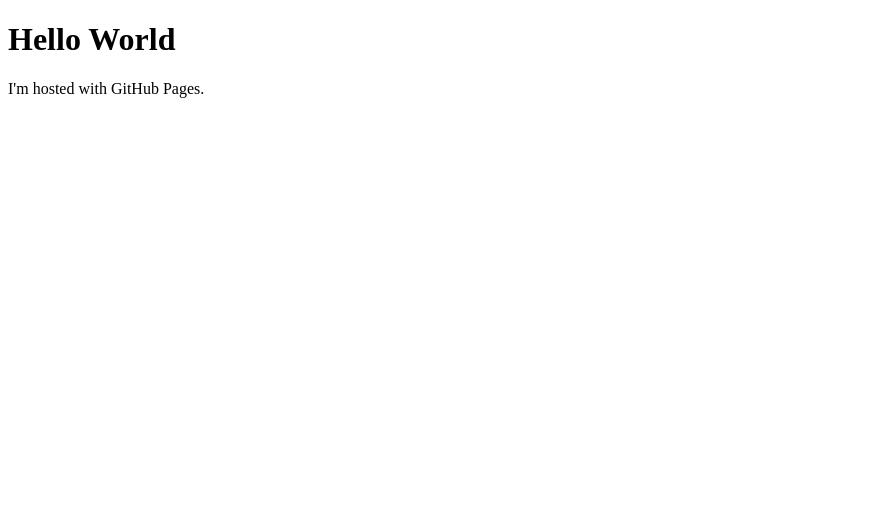
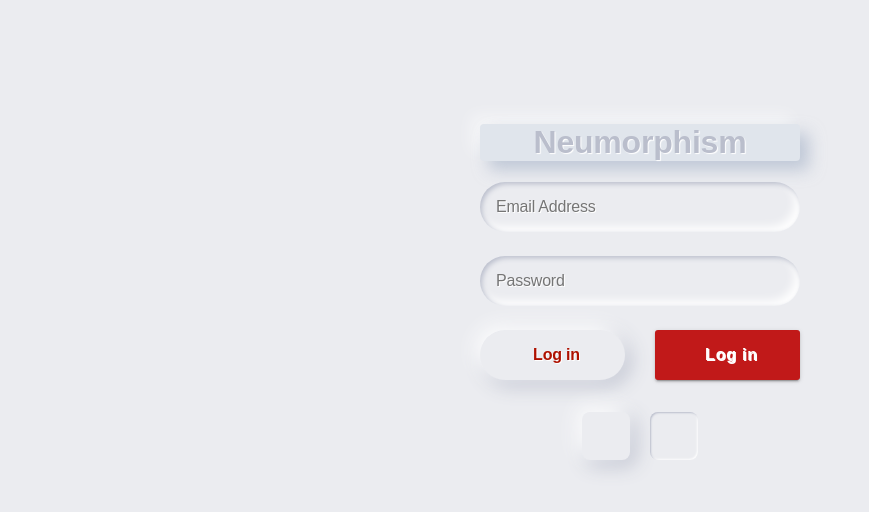
Before and after one commit to STHEXA/Neumorphism, a plain HTML site: page index.html in a window 1280 px wide. Shown: the whole page, without its empty margins (0-869 px from the left). Drawn offline with Linux system fonts and the light colour scheme.

Commit message:
フォームを作成

```diff
--- a/index.html
+++ b/index.html
@@ -1,7 +1,31 @@
 <!DOCTYPE html>
-<html>
+<html lang="ja">
+<head>
+  <meta charset="UTF-8">
+  <meta name="viewport" content="width=device-width, initial-scale=1.0">
+  <link href="style.css" rel="stylesheet">
+  <script src="main.js" type="text/javascript"></script>
+  <title>Neumorphism</title>
+</head>
 <body>
-<h1>Hello World</h1>
-<p>I'm hosted with GitHub Pages.</p>
+  <form>
+    <div class="box-title">
+      <h1>Neumorphism</h1>
+    </div>
+    <label>
+      <input type="text" placeholder="Email Address"/>
+    </label>
+    <label>
+      <input type="password" placeholder="Password"/>
+    </label>
+    <div class="login-wrap">
+      <button class="red left-btn" type="button"><i class="icon ion-md-lock"></i> Log in</button>
+      <button class="white right-btn" type="button"><i class="icon ion-md-lock"></i> Log in</button>
+    </div>
+    <div class="segment">
+      <button class="unit" type="button"><i class="icon ion-md-arrow-back"></i></button>
+      <button class="unit-dent" type="button"><i class="icon ion-md-arrow-back"></i></button>
+    </div>
+  </form>
 </body>
 </html>
--- /dev/null
+++ b/main.js
@@ -0,0 +1,6 @@
+const units = document.querySelectorAll('.unit');
+console.log('units');
+console.log(units);
+for (let unit of units) {
+  unit.onclick = () => unit.classList.contains('active');
+}
--- /dev/null
+++ b/style.scss
@@ -0,0 +1,181 @@
+$ruler: 16px;
+$color-red: #AE1100;
+$color-bg: #EBECF0;
+$color-shadow: #BABECC;
+$color-white: #FFF;
+
+body, html {
+  background-color:$color-bg;
+}
+
+body, p, input, select, textarea, button {
+    font-family: 'Montserrat', sans-serif;
+    letter-spacing: -0.2px;
+    font-size: $ruler;
+}
+
+.container {
+  display: flex;
+}
+div, p {
+  color: $color-shadow;
+  text-shadow: 1px 1px 1px $color-white;
+}
+
+
+form {
+  padding: $ruler;
+  width: $ruler*20;
+  margin: 0 auto;
+}
+.box-title {
+  /* Basic styling and alignment */
+  margin-left: auto;
+  margin-right: auto;
+  margin-top:100px;
+  border-radius:4px;
+    /* Basic styling and alignment */
+  /* For Neumorphism Effect */
+  background-color:#E0E5EC;
+  box-shadow: 9px 9px 16px rgba(163,177,198,0.6), -9px -9px 16px rgba(255,255,255, 0.5);
+    /* For Neumorphism Effect */
+    text-align: center;
+}
+.segment {
+  padding: $ruler*2 0;
+  text-align: center;
+}
+
+button, input {
+  border: 0;
+  outline: 0;
+  font-size: $ruler;
+  border-radius: $ruler*20;
+  padding: $ruler;
+  background-color:$color-bg;
+  text-shadow: 1px 1px 0 $color-white;
+}
+
+label {
+  display: block;
+  margin-bottom: $ruler*1.5;
+  width: 100%;
+}
+
+input {
+  margin-right: $ruler/2;
+  box-shadow:  inset 2px 2px 5px $color-shadow, inset -5px -5px 10px $color-white;
+  width: 100%;
+  box-sizing: border-box;
+  transition: all 0.2s ease-in-out;
+  appearance: none;
+  -webkit-appearance: none;
+
+  &:focus {
+    box-shadow:  inset 1px 1px 2px $color-shadow, inset -1px -1px 2px $color-white;
+  }
+}
+
+.login-wrap {
+  display: flex;
+  .left-btn {
+    margin-right: 30px;
+  }
+}
+
+button {
+  color:#61677C;
+  font-weight: bold;
+  box-shadow: -5px -5px 20px $color-white,  5px 5px 20px $color-shadow;
+  transition: all 0.2s ease-in-out;
+  cursor: pointer;
+  font-weight: 600;
+
+  &:hover {
+    box-shadow: -2px -2px 5px $color-white, 2px 2px 5px $color-shadow;
+  }
+
+  &:active {
+    box-shadow: inset 1px 1px 2px $color-shadow, inset -1px -1px 2px $color-white;
+  }
+
+  .icon {
+    margin-right: $ruler/2;
+  }
+
+  &.unit {
+    border-radius: $ruler/2;
+    line-height: 0;
+    width: $ruler*3;
+    height: $ruler*3;
+    display:inline-flex;
+    justify-content: center;
+    align-items:center;
+    margin: 0 $ruler/2;
+    font-size: $ruler*1.2;
+    &:active {
+      box-shadow: inset 1px 1px 2px $color-shadow, inset -1px -1px 2px $color-white;
+    }
+
+    .icon {
+      margin-right: 0;
+    }
+  }
+
+  &.unit-dent {
+    border-radius: $ruler/2;
+    line-height: 0;
+    width: $ruler*3;
+    height: $ruler*3;
+    display:inline-flex;
+    justify-content: center;
+    align-items:center;
+    margin: 0 $ruler/2;
+    font-size: $ruler*1.2;
+    box-shadow: inset 1px 1px 2px $color-shadow, inset -1px -1px 2px $color-white;
+    &:active {
+      box-shadow: -5px -5px 20px $color-white,  5px 5px 20px $color-shadow;
+    }
+
+    .icon {
+      margin-right: 0;
+    }
+  }
+
+  &.red {
+    display: block;
+    width: 100%;
+    color:$color-red;
+  }
+  &.white {
+    display: block;
+    width: 100%;
+    color:$color-white;
+  }
+}
+
+.input-group {
+  display: flex;
+  align-items: center;
+  justify-content: flex-start;
+
+  label {
+    margin: 0;
+    flex: 1;
+  }
+}
+.right-btn {
+  display: inline-block;
+  background-color: #c11919;/*背景色*/
+  color: #FFF;/*文字色*/
+  font-size: 1em;/*文字サイズ*/
+  line-height: 1;
+  text-decoration: none;
+  letter-spacing: 0.05em;/*字間*/
+  padding: 0.2em 1em;/*ボタン内の余白*/
+  border-radius: 3px;/*角の丸み*/
+    cursor: pointer;
+  box-shadow: 0 2px 2px 0 rgba(0,0,0,0.14), 0 1px 5px 0 rgba(0,0,0,0.12), 0 3px 1px -2px rgba(0,0,0,0.2);/*影*/
+  -webkit-tap-highlight-color: transparent;
+  transition: .3s ease-out;/*変化を緩やかに*/
+}
```
Also changed, not shown: style.css (added), 1 other file.
